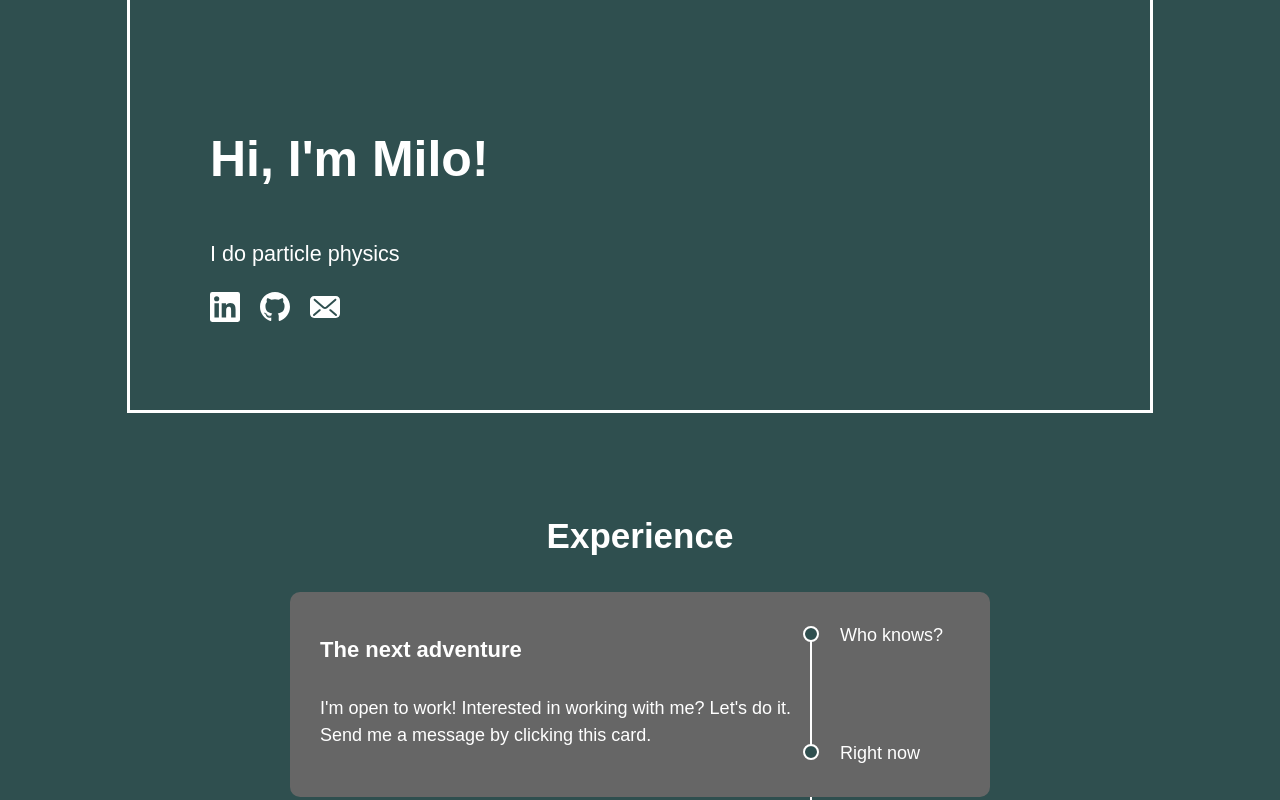
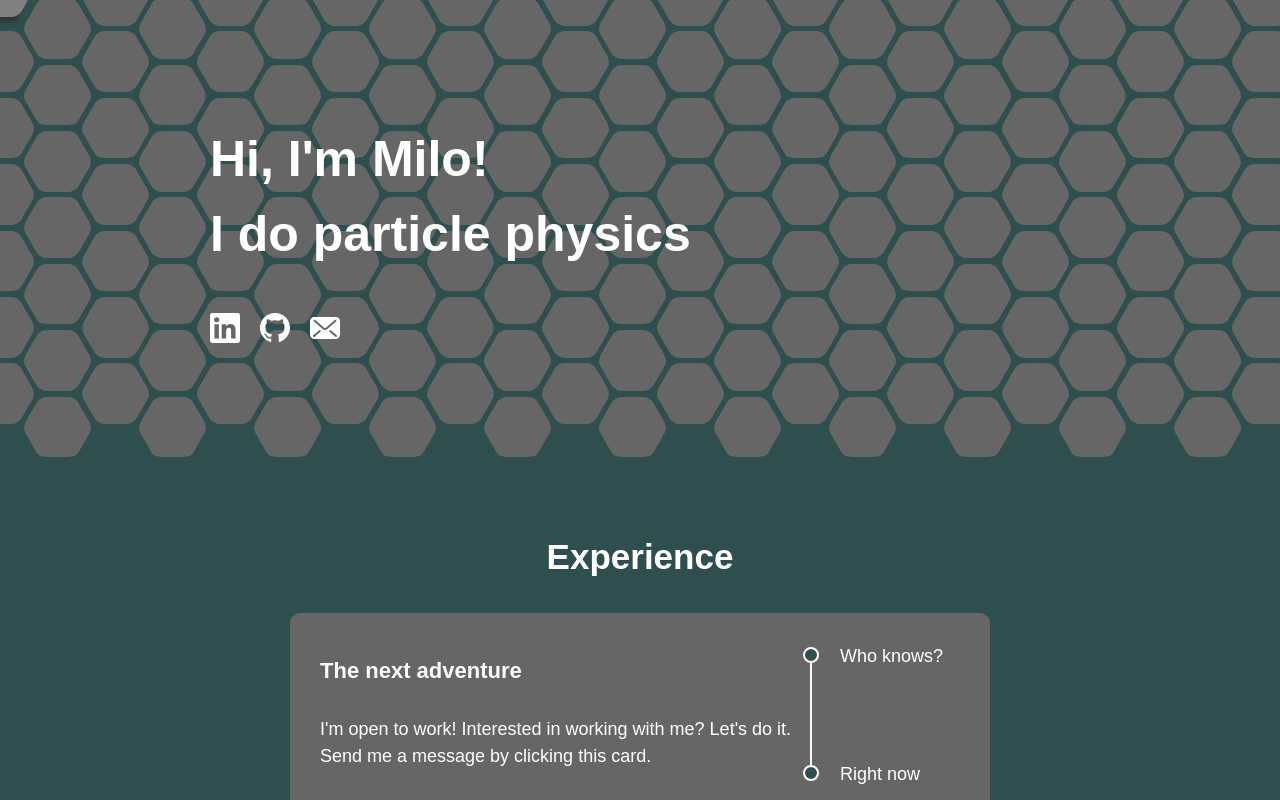
Before and after one commit to mivermeu/milovermeulen.com, a SvelteKit app: page / in a window 1280 px wide. Shown: the top 800 px of the page. Built offline with nearby package versions, Linux system fonts and the light colour scheme.

Commit message:
Add hexagon grid to header

```diff
--- /dev/null
+++ b/src/lib/components/HexGrid.svelte
@@ -0,0 +1,80 @@
+<!-- A grid of hexagons. -->
+
+<script lang='ts'>
+    import { onMount, type SvelteComponent } from 'svelte';
+    import Hexagon from './Hexagon.svelte';
+
+    export let hex_width: number = 35;
+    export let horizontal_gap: number = 10;
+    export let grid_height: number = 600;
+    export let border_radius: number = hex_width / 5;
+    export let transition_speed: number = 800;
+
+    let innerWidth: number = 0;
+    $: horizontal_distance = hex_width * 3 satisfies number;
+    $: vertical_distance = hex_width * Math.sqrt(3) satisfies number;
+    const vertical_gap: number = horizontal_gap / Math.sqrt(3);
+
+    $: num_cols = innerWidth / horizontal_distance satisfies number;
+    $: num_rows = grid_height / (vertical_distance + vertical_gap) satisfies number;
+    const x_start: number = -hex_width / 2;
+    const y_start: number = -hex_width;
+
+    let hexagons: SvelteComponent[] = [];
+    let pulse_interval: number = 0;
+
+    const hex_sustain: number = 500;
+    const pulse_delay: number = 6000;
+    const pulse_propagation_delay: number = 200;
+
+    onMount(() => {
+        pulse(hex_sustain);
+        pulse_interval = window.setInterval(() => {
+            pulse(hex_sustain);
+        }, pulse_delay);
+
+        return () => window.clearInterval(pulse_interval);
+    })
+
+    function pulse(hex_sustain: number): void {
+        for(let ri = 0; ri < num_rows; ri++) {
+            setTimeout(() => {
+                for(let ci = 0; ci < num_cols; ci++) {
+                    hexagons[ri * num_cols + ci * 2].pulse(hex_sustain);
+                    hexagons[ri * num_cols + ci * 2 + 1].pulse(hex_sustain);
+                }
+            }, ri * pulse_propagation_delay);
+        }
+    }
+</script>
+
+<svelte:window bind:innerWidth />
+
+<div
+    class='hex-grid'
+    style='--hex-width: {hex_width}px; --grid-height: {grid_height}px;'>
+    {#each {length: num_rows} as _, ri}
+        {#each {length: num_cols} as _, ci}
+            {#each [0, 0.5] as offset, oi}
+                {@const x = x_start + (ci + offset) * (horizontal_distance + horizontal_gap)}
+                {@const y = y_start + (ri + offset) * (vertical_distance + vertical_gap)}
+                <Hexagon
+                    bind:this={hexagons[ri * num_cols + ci * 2 + oi]}
+                    border_radius={border_radius}
+                    width={hex_width}
+                    {x}
+                    {y}
+                    {transition_speed} />
+            {/each}
+        {/each}
+    {/each}
+</div>
+
+<style lang='scss'>
+    .hex-grid {
+        position: absolute;
+        height: 100vh;
+        width: 100vw;
+        overflow: hidden;
+    }
+</style>
--- /dev/null
+++ b/src/lib/components/Hexagon.svelte
@@ -0,0 +1,87 @@
+<!-- Create a single hexagon. -->
+
+<svelte:options accessors />
+
+<script lang='ts'>
+    // It's a bit ugly to set CSS strings via props, but I don't know a better way to propagate them.
+    export let x: number = 0;
+    export let y: number = 0;
+    export let width: number = 50;
+    export let border_radius: number = 20;
+    export let rotation: number = 0;
+    export let color: string = 'var(--color-card)';
+    export let transition_speed: number = 600;
+    export let raising: boolean = false;
+
+    export function pulse(sustain: number = 350): void {
+        raising = true;
+        setTimeout(() => raising = false, sustain);
+    }
+
+    const raise_translation: number = width / 4;
+
+    $: z_index = raising? 1: 0 satisfies number;
+    $: display_color = raising? 'var(--color-button)': color satisfies string;
+    $: display_y = raising? y - raise_translation: y satisfies number;
+
+    function toggle_raise(): void {
+        raising = !raising;
+    }
+</script>
+
+<div
+    class='hex {raising? 'shadow': ''}'
+    style='
+        --x: {x + 'px'};
+        --y: {display_y + 'px'};
+        --width: {width + 'px'};
+        --border-radius: {border_radius + 'px'};
+        --color: {display_color};
+        --rotation: {rotation + 'deg'};
+        --z-index: {z_index};
+        --transition-speed: {transition_speed}ms'
+    on:mouseover={toggle_raise}
+    on:focus
+    role='presentation'
+/>
+
+<style lang='scss'>
+    .hex {
+        position: absolute;
+        top: var(--y);
+        left: var(--x);
+        width: var(--width);
+        height: calc(var(--width) * sqrt(3));
+        border-radius: var(--border-radius) / calc(var(--border-radius) / 2);
+        background: var(--color);
+        transition: 600ms;
+        transform: rotate(var(--rotation));
+        z-index: var(--z-index);
+
+        pointer-events: auto;
+
+        &:before,
+        &:after {
+            position: absolute;
+            width: inherit;
+            height: inherit;
+            border-radius: inherit;
+            background: inherit;
+            content: '';
+        }
+
+        &:before {
+            -webkit-transform: rotate(60deg);
+            transform: rotate(60deg);
+        }
+
+        &:after {
+            -webkit-transform: rotate(-60deg);
+            transform: rotate(-60deg);
+        }
+    }
+
+    .shadow {
+        box-shadow: 0 5px 5px var(--color-shadow);
+    }
+</style>
--- a/src/lib/components/Socials.svelte
+++ b/src/lib/components/Socials.svelte
@@ -19,6 +19,7 @@
     }
     .social-icon {
         width: 30px;
+        pointer-events: all;
 
         transition: 0.5s;
         // Work around a Safari bug that causes shadows to be cut off after animating.
--- a/src/lib/sections/Hero.svelte
+++ b/src/lib/sections/Hero.svelte
@@ -1,23 +1,22 @@
 <script lang='ts'>
     import Socials from "$lib/components/Socials.svelte";
     import TextScroll from "$lib/components/TextScroll.svelte";
+
+    export let height: number = 0;
 </script>
 
-<section id="hero">
-    <h1>Hi, I'm Milo!</h1>
-    <p class="subtitle">
+<section id="hero" bind:clientHeight={height}>
+    <h1>
+        Hi, I'm Milo!<br>
         I do <TextScroll strings={['software engineering', 'data science', 'particle physics']} />
-    </p>
+    </h1>
     <Socials />
 </section>
 
 <style lang="scss">
     #hero {
         padding: 80px;
-        outline: solid;
-
-        .subtitle {
-            font-size: larger;
-        }
+        pointer-events: none;
+        z-index: 2;
     }
 </style>
--- a/src/routes/+page.svelte
+++ b/src/routes/+page.svelte
@@ -4,6 +4,9 @@
     import Projects from '$lib/sections/Projects.svelte';
     import AboutWebsite from '$lib/sections/AboutWebsite.svelte';
     import Footer from '$lib/sections/Footer.svelte';
+    import HexGrid from '$lib/components/HexGrid.svelte';
+
+    let hero_height: number = 0;
 </script>
 
 <svelte:head>
@@ -12,8 +15,10 @@
 </svelte:head>
 
 <div class='app'>
+    <HexGrid grid_height={hero_height} />
+
     <main>
-        <Hero />
+        <Hero bind:height={hero_height}/>
         <Experience />
         <Projects />
         <AboutWebsite />
```
